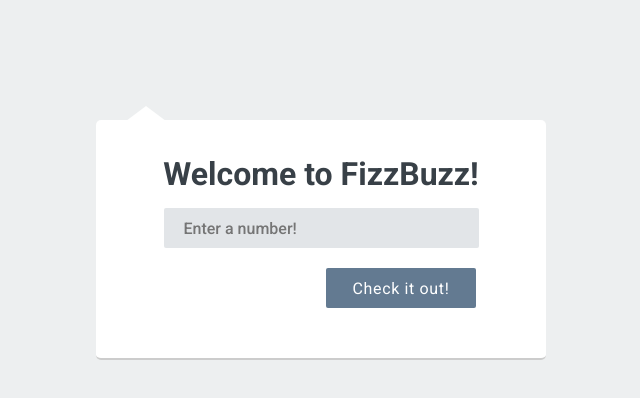
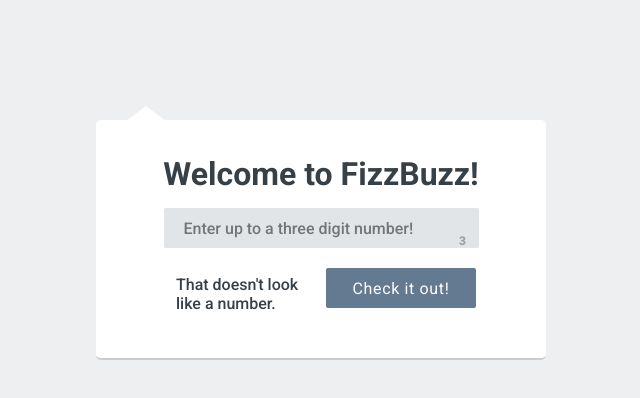
Before and after one commit to Develonaut/FizzBuzz, a plain HTML site: page index.html in a window 1280 px wide. Shown: the whole page, without its empty margins (319-959 px from the left). Drawn offline with nearby package versions, Linux system fonts and the light colour scheme; a web font is replaced by a local one.

Commit message:
Implemented not a number message

```diff
--- a/index.html
+++ b/index.html
@@ -3,18 +3,22 @@
 <head>
 	<meta charset="UTF-8">
 	<title>Document</title>
+
 	<link rel="stylesheet" type="text/css" href="css/normalize.css">
 	<link rel="stylesheet" type="text/css" href="css/main.css">
+	<!-- <link href='http://fonts.googleapis.com/css?family=Roboto:400,500,700,900' rel='stylesheet' type='text/css'> -->
 </head>
 <body>
 	<div class="introBox">
 		<div class="arrow-up"></div>
 		<h1>Welcome to FizzBuzz!</h1>
-		<input input type="text" id="userChoice" placeholder="Enter a number!"></input>
+		<span class="counter">3</span>
+		<span class="numberMessage">That doesn't look like a number.</span>
+		<input type="text" id="userChoice" placeholder="Enter up to a three digit number!" maxlength="3"></input>
 		<button id="addNumber" class="addButton"><span>Check it out!</span></button>
 	</div>
 	<div id="entryBox">
-	<button id="exitBox"></button>
+	<button id="exitBox" class="icon-cross"></button>
 	<ul id="entryList"></ul>
 	</div>
 </body>
```
